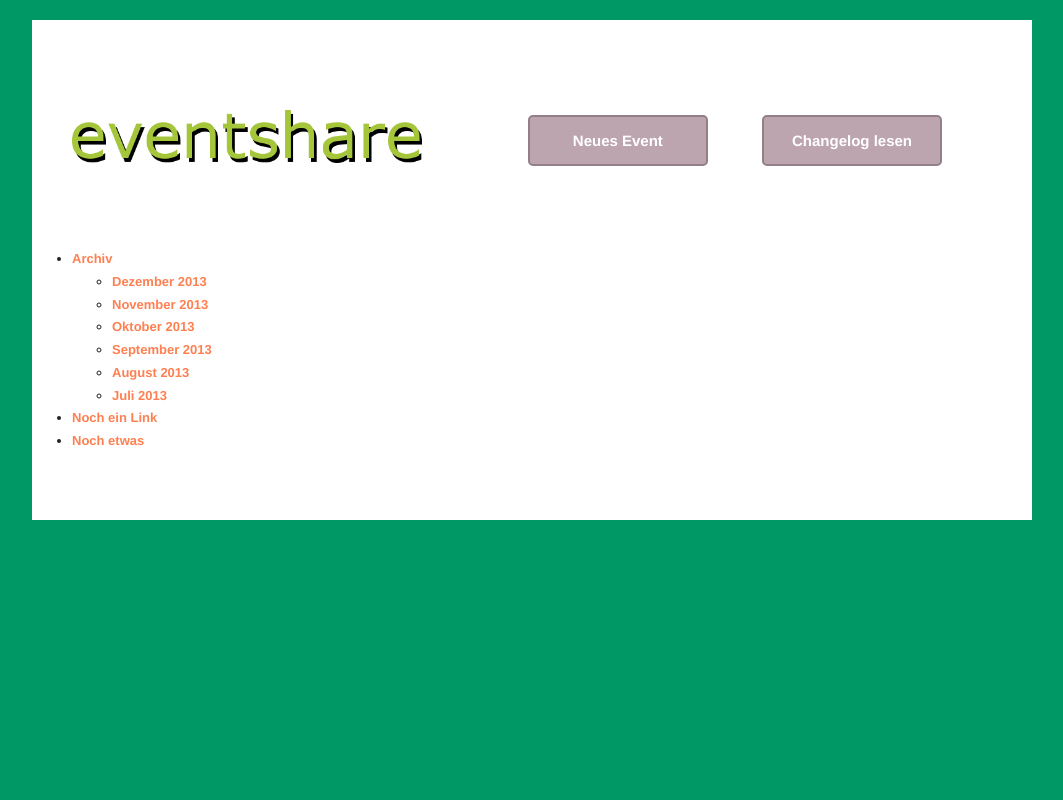
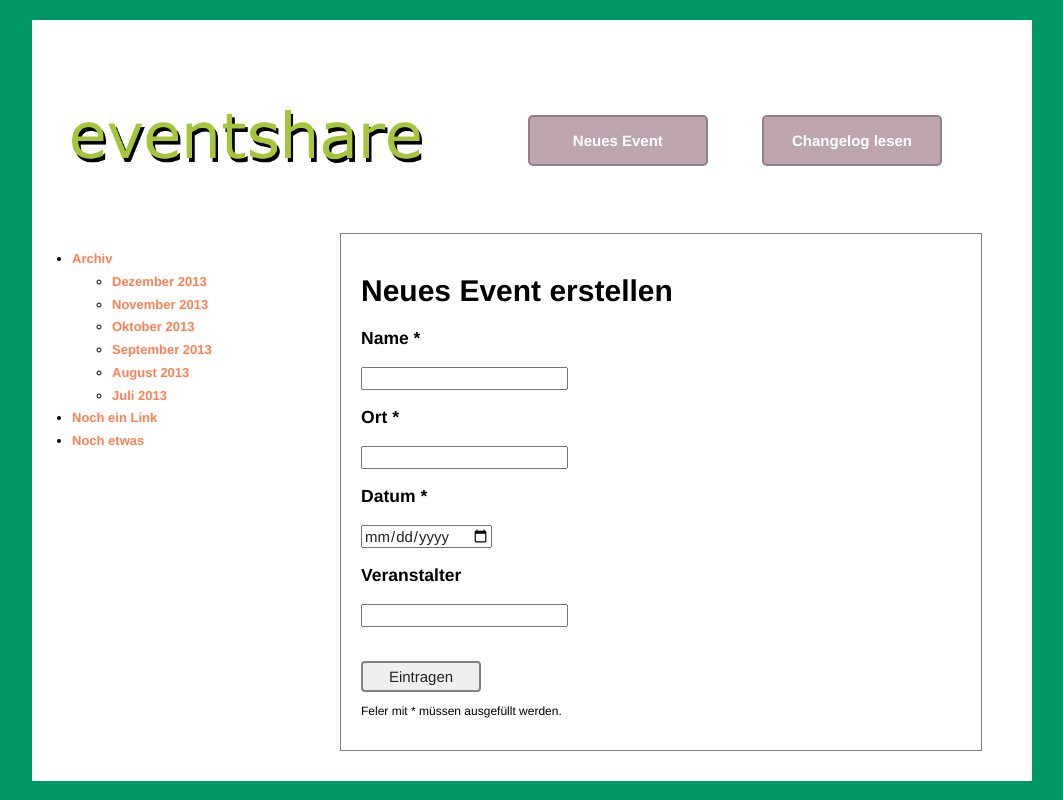
Before and after one commit to kathi045/eventshare, a PHP site: page /?url=newevent in a window 1280 px wide. Shown: the whole page, without its empty margins (108-1171 px from the left). Run offline with PHP 8.4, Linux system fonts and the light colour scheme; data that the repository does not hold is empty.

Commit message:
"Neues Event eintragen" Seite erstellt

```diff
--- a/css/stylesheet.css
+++ b/css/stylesheet.css
@@ -1,6 +1,7 @@
 body {
     background-color: #009966;
     font: 15px "Helvetica Neue", Arial, sans-serif;
+    color: black;
 }
 
 a {
@@ -31,7 +32,7 @@ a {
     padding: 55px 0px 55px 0px;
 }
 
-.submitbutton {
+#headbarbuttons input {
     padding: 15px;
     width: 180px;
     color: white;
@@ -56,5 +57,24 @@ a {
 }
 
 #content {
-    width: 80%;
+    width: 60%;
+    float: right;
+    padding: 20px;
+    margin: 0px 50px 30px 0px;
+    border: 1px gray solid;
 }
+
+.clear {
+    clear: both;
+}
+
+.submitbutton {
+    padding: 5px;
+    width: 120px;
+    border: gray 2px solid;
+    border-radius: 4px;
+}
+
+.submitbutton:hover {
+    background-color: #bda5b0;
+}
--- a/inc/core.php
+++ b/inc/core.php
@@ -8,6 +8,8 @@ function __autoload($className)
 		require_once(ROOT . DS . 'classes' . DS . strtolower($className) . '.php');
         if (file_exists(ROOT . DS . 'pages' . DS . strtolower($className) . DS . strtolower($className) . '.php'))
 		require_once(ROOT . DS . 'pages' . DS . strtolower($className) . DS . strtolower($className) . '.php');
+        if (file_exists(ROOT . DS . 'pages' . DS .  str_replace('view', '', strtolower($className)) . DS . strtolower($className) . '.php'))
+                require_once(ROOT . DS . 'pages' . DS . str_replace('view', '', strtolower($className)) . DS . strtolower($className) . '.php');
 }
 
 function stripSlashesDeep($value)
--- a/pages/newevent/newevent.php
+++ b/pages/newevent/newevent.php
@@ -7,7 +7,10 @@
 class Newevent extends Page {
 
     function index() {
-        $this->set($title, "Neues Event");
+        $neweventview = new Neweventview;
+
+        $this->set('title', "Neues Event");
+        $this->set('content', $neweventview->getEventForm());
     }
 
 }
--- /dev/null
+++ b/pages/newevent/neweventview.php
@@ -0,0 +1,25 @@
+<?php
+
+class Neweventview {
+
+    function getEventForm() {
+        return '
+          <h1>Neues Event erstellen</h1>
+          <form>
+          <h3>Name *</h2>
+          <input type="text" name="eventname">
+          <h3>Ort *</h2>
+          <input type="text" name="eventort">
+          </form>
+          <h3>Datum *</h2>
+          <input type="date" name="eventdate">
+          <h3>Veranstalter</h3>
+          <input type="text" name="veranstalter">
+          <br><br><br>
+          <input class="submitbutton" type="submit" value="Eintragen">
+          <p style="font-size: 12px;">Feler mit * m&uuml;ssen ausgef&uuml;llt werden.</p>
+
+        ';
+    }
+
+}
--- a/template.php
+++ b/template.php
@@ -45,11 +45,11 @@
             <div id="headbar">
                 <div id="headbarbuttons">
                     <div>
-                        <a href="/newevent">
-                            <input class="submitbutton" type="submit" value="Neues Event">
+                        <a href="?url=newevent">
+                            <input type="submit" value="Neues Event">
                         </a>
                         <a href="/changelog">
-                            <input class="submitbutton" type="submit" value="Changelog lesen">
+                            <input type="submit" value="Changelog lesen">
                         </a>
                     </div>
                 </div>
@@ -79,6 +79,7 @@
                 <?php echo $content;?>
 
             </div>
+            <div class="clear"></div>
 
             <script src="js/vendor/zepto.min.js"></script>
             <script src="js/helper.js"></script>
```
